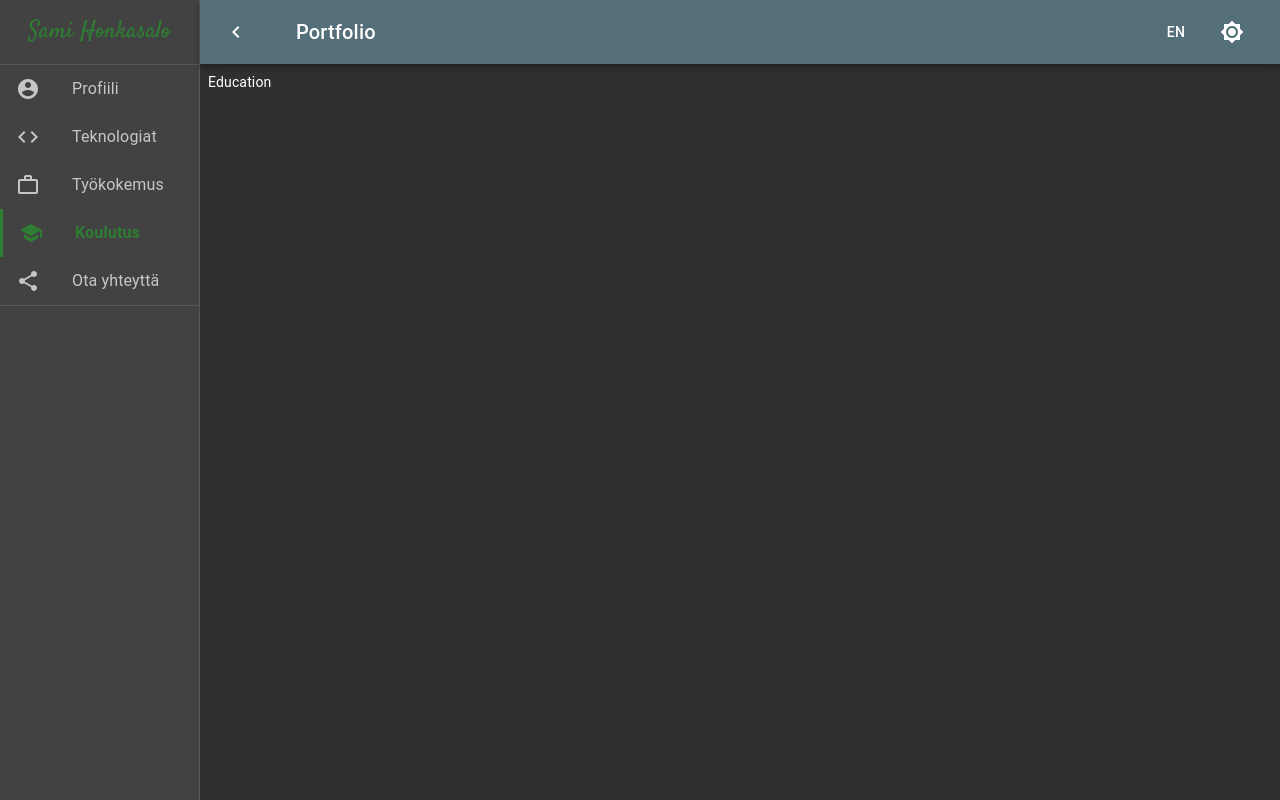
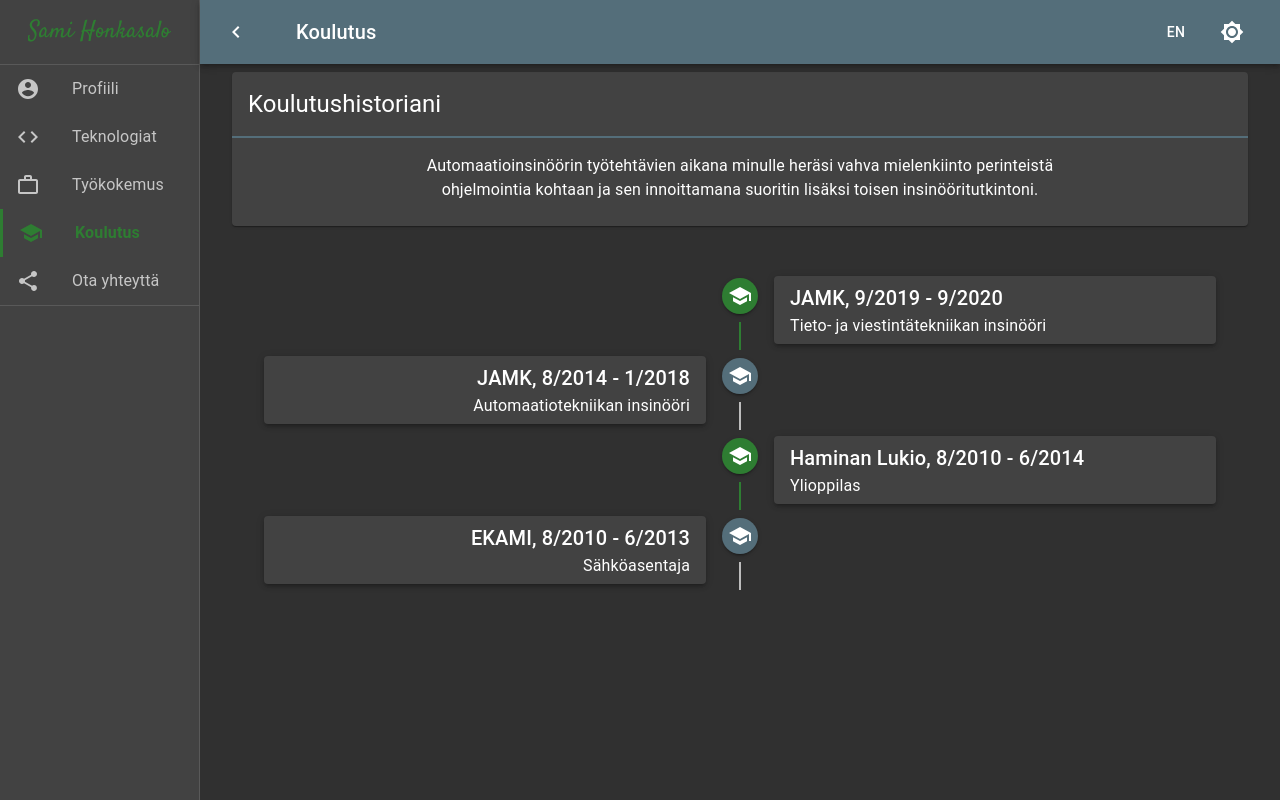
Before and after one commit to SamiHonkasalo/portfolio, a React (Create React App) app: page /education in a window 1280 px wide. Built offline with nearby package versions, Linux system fonts and the light colour scheme.

Commit message:
Added education page

```diff
--- a/src/education/Education.tsx
+++ b/src/education/Education.tsx
@@ -1,9 +1,66 @@
-import React from 'react';
+import React, { useEffect } from 'react';
+import {
+  Card,
+  Container,
+  CardHeader,
+  CardContent,
+  Grid,
+  Typography,
+  useMediaQuery,
+  useTheme,
+} from '@material-ui/core';
+import { makeStyles, Theme } from '@material-ui/core/styles';
+import { useTranslation } from 'react-i18next';
 
-interface Props {}
+import useTitle from '../utils/hooks/useTitle';
+import EducationTimeline from './EducationTimeline';
 
-const Education = (props: Props) => {
-  return <div>Education</div>;
+const useStyles = makeStyles((theme: Theme) => ({
+  header: {
+    borderBottom: `2px solid ${theme.palette.primary.main}`,
+  },
+}));
+
+const Education: React.FC = () => {
+  const { t } = useTranslation();
+  const classes = useStyles();
+  const setTitle = useTitle();
+  const theme = useTheme();
+  const isSmall = useMediaQuery(theme.breakpoints.down('sm'));
+
+  useEffect(() => {
+    setTitle(t('nav_education'));
+  }, [setTitle, t]);
+
+  return (
+    <Container>
+      <Grid container spacing={3}>
+        <Grid item xs={12}>
+          <Card>
+            <CardHeader
+              title={t('education_intro_title')}
+              className={classes.header}
+            />
+            <Grid container justify="center">
+              <Grid item xs={12} md={8}>
+                <CardContent>
+                  <Typography
+                    variant="body1"
+                    align={isSmall ? 'left' : 'center'}
+                  >
+                    {t('education_intro')}
+                  </Typography>
+                </CardContent>
+              </Grid>
+            </Grid>
+          </Card>
+        </Grid>
+        <Grid item container justify="center">
+          <EducationTimeline isSmall={isSmall} />
+        </Grid>
+      </Grid>
+    </Container>
+  );
 };
 
 export default Education;
--- /dev/null
+++ b/src/education/EducationTimeline.tsx
@@ -0,0 +1,114 @@
+import React from 'react';
+import { makeStyles } from '@material-ui/core/styles';
+import Timeline from '@material-ui/lab/Timeline';
+import TimelineItem from '@material-ui/lab/TimelineItem';
+import TimelineSeparator from '@material-ui/lab/TimelineSeparator';
+import TimelineConnector from '@material-ui/lab/TimelineConnector';
+import TimelineContent from '@material-ui/lab/TimelineContent';
+import TimelineDot from '@material-ui/lab/TimelineDot';
+import Paper from '@material-ui/core/Paper';
+import Typography from '@material-ui/core/Typography';
+import SchoolIcon from '@material-ui/icons/School';
+import { useTranslation } from 'react-i18next';
+
+const useStyles = makeStyles((theme) => ({
+  paper: {
+    padding: '6px 16px',
+  },
+  secondaryTail: {
+    backgroundColor: theme.palette.secondary.main,
+  },
+  removeOppositeContent: {
+    '&:before': {
+      [theme.breakpoints.down('sm')]: { content: 'none' },
+    },
+  },
+}));
+
+interface Props {
+  isSmall: boolean;
+}
+
+const EducationTimeline = ({ isSmall }: Props) => {
+  const classes = useStyles();
+  const { t } = useTranslation();
+
+  return (
+    <Timeline align={isSmall ? 'left' : 'alternate'}>
+      <TimelineItem
+        classes={{ missingOppositeContent: classes.removeOppositeContent }}
+      >
+        <TimelineSeparator>
+          <TimelineDot color="secondary">
+            <SchoolIcon />
+          </TimelineDot>
+          <TimelineConnector className={classes.secondaryTail} />
+        </TimelineSeparator>
+        <TimelineContent>
+          <Paper elevation={3} className={classes.paper}>
+            <Typography variant="h6" component="h1">
+              JAMK, 9/2019 - 9/2020
+            </Typography>
+            <Typography>{t('education_ict_title')}</Typography>
+          </Paper>
+        </TimelineContent>
+      </TimelineItem>
+      <TimelineItem
+        classes={{ missingOppositeContent: classes.removeOppositeContent }}
+      >
+        <TimelineSeparator>
+          <TimelineDot color="primary">
+            <SchoolIcon />
+          </TimelineDot>
+          <TimelineConnector />
+        </TimelineSeparator>
+        <TimelineContent>
+          <Paper elevation={3} className={classes.paper}>
+            <Typography variant="h6" component="h1">
+              JAMK, 8/2014 - 1/2018
+            </Typography>
+            <Typography>{t('education_automation_title')}</Typography>
+          </Paper>
+        </TimelineContent>
+      </TimelineItem>
+      <TimelineItem
+        classes={{ missingOppositeContent: classes.removeOppositeContent }}
+      >
+        <TimelineSeparator>
+          <TimelineDot color="secondary">
+            <SchoolIcon />
+          </TimelineDot>
+          <TimelineConnector className={classes.secondaryTail} />
+        </TimelineSeparator>
+        <TimelineContent>
+          <Paper elevation={3} className={classes.paper}>
+            <Typography variant="h6" component="h1">
+              Haminan Lukio, 8/2010 - 6/2014
+            </Typography>
+            <Typography>{t('education_gymnasium_title')}</Typography>
+          </Paper>
+        </TimelineContent>
+      </TimelineItem>
+      <TimelineItem
+        classes={{ missingOppositeContent: classes.removeOppositeContent }}
+      >
+        <TimelineSeparator>
+          <TimelineDot color="primary">
+            <SchoolIcon />
+          </TimelineDot>
+          <TimelineConnector />
+        </TimelineSeparator>
+        <TimelineContent>
+          <Paper elevation={3} className={classes.paper}>
+            <Typography variant="h6" component="h1">
+              EKAMI, 8/2010 - 6/2013
+            </Typography>
+            <Typography>{t('education_ekami_title')}</Typography>
+          </Paper>
+        </TimelineContent>
+      </TimelineItem>
+    </Timeline>
+  );
+};
+
+export default EducationTimeline;
--- a/src/translations.json
+++ b/src/translations.json
@@ -28,7 +28,13 @@
       "experience_pcs_title": "Automation engineer",
       "experience_pcs_description": "Designing, developing and commissioning of automation applications",
       "experience_ptc_title": "Automation engineer",
-      "experience_ptc_description": "Designing, developing and commissioning of automation applications"
+      "experience_ptc_description": "Designing, developing and commissioning of automation applications",
+      "education_intro_title": "My education history",
+      "education_intro": "During my automation engineer projects I developed an appetite for more traditional programming and because of that, I decided to get my second engineering degree.",
+      "education_ict_title": "ICT Engineer",
+      "education_automation_title": "Automation Engineer",
+      "education_gymnasium_title": "Matriculation examination",
+      "education_ekami_title": "Electrician"
     }
   },
   "fi": {
@@ -60,7 +66,13 @@
       "experience_pcs_title": "Automaatioinsinööri",
       "experience_pcs_description": "Automaatiosovellusten suunnittelu, kehitys ja käyttöönotto",
       "experience_ptc_title": "Automaatioinsinööri",
-      "experience_ptc_description": "Automaatiosovellusten suunnittelu, kehitys ja käyttöönotto"
+      "experience_ptc_description": "Automaatiosovellusten suunnittelu, kehitys ja käyttöönotto",
+      "education_intro_title": "Koulutushistoriani",
+      "education_intro": "Automaatioinsinöörin työtehtävien aikana minulle heräsi vahva mielenkiinto perinteistä ohjelmointia kohtaan ja sen innoittamana suoritin lisäksi toisen insinööritutkintoni.",
+      "education_ict_title": "Tieto- ja viestintätekniikan insinööri",
+      "education_automation_title": "Automaatiotekniikan insinööri",
+      "education_gymnasium_title": "Ylioppilas",
+      "education_ekami_title": "Sähköasentaja"
     }
   }
 }
```
